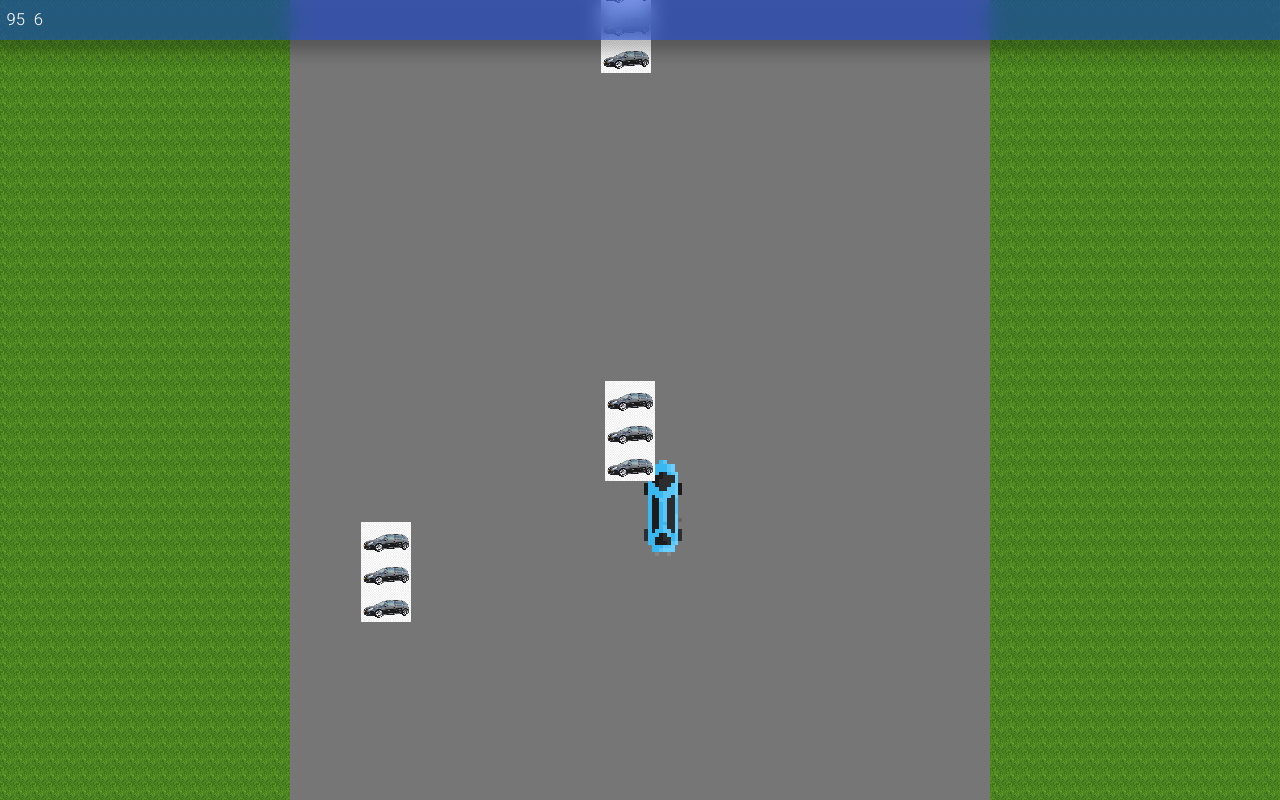
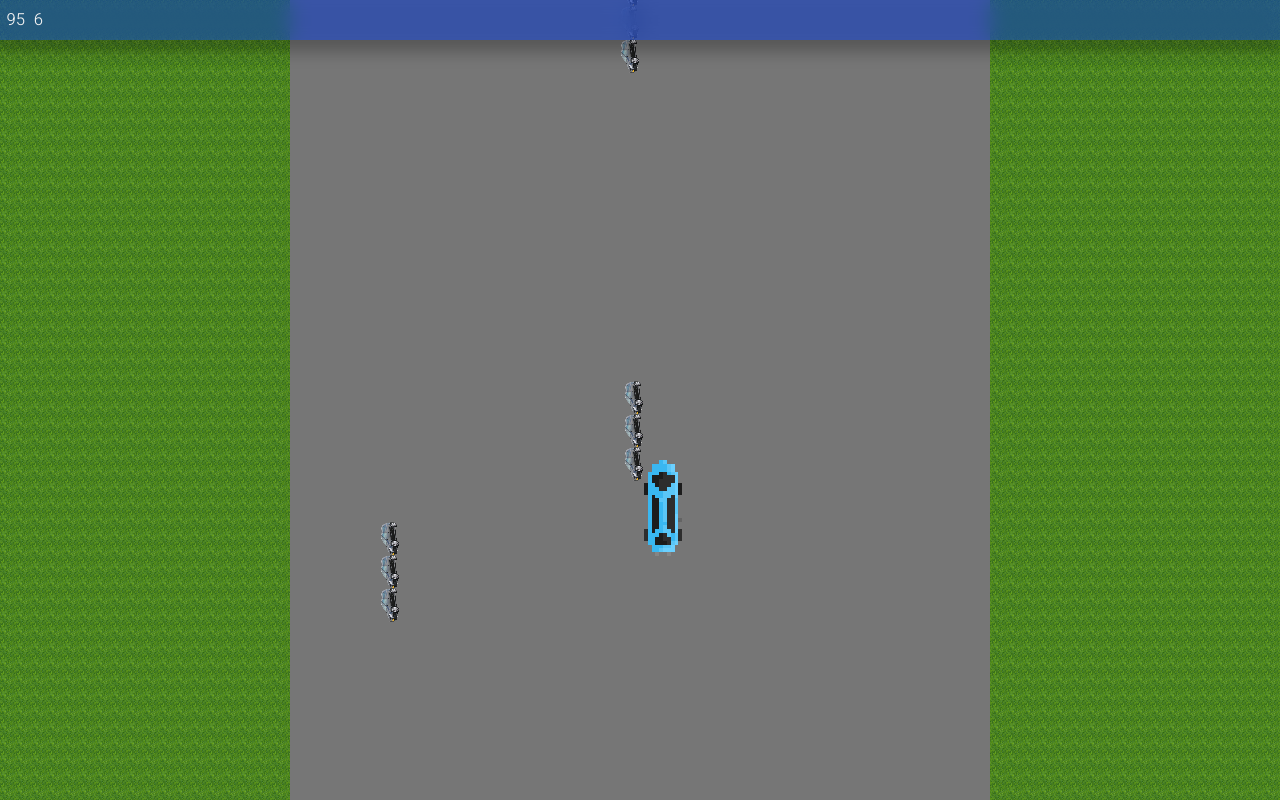
Before and after one commit to LukeOnuke/schwarmen-racer, a plain HTML site: page game/index.html in a window 1280 px wide. Drawn offline with Linux system fonts and the light colour scheme.

Commit message:
golf pet nema milosti

```diff
--- a/css/index.css
+++ b/css/index.css
@@ -155,7 +155,7 @@ footer>* {
 }
 
 .enemy-car {
-    background-image: url("/img/volkswagen-golf-mk5-car-volkswagen-gti-png-favpng-CyXqj3k4NjHYVGDnSLBhsFGyR.jpg");
+    background-image: url("/img/volkswagen-golf-mk5-car-volkswagen-gti-png-favpng-CyXqj3k4NjHYVGDnSLBhsFGyR.png");
     background-size: contain;
     image-rendering: pixelated;
 }
```
Also changed, not shown: img/volkswagen-golf-mk5-car-volkswagen-gti-png-favpng-CyXqj3k4NjHYVGDnSLBhsFGyR.jpg (deleted), img/volkswagen-golf-mk5-car-volkswagen-gti-png-favpng-CyXqj3k4NjHYVGDnSLBhsFGyR.png (added).
